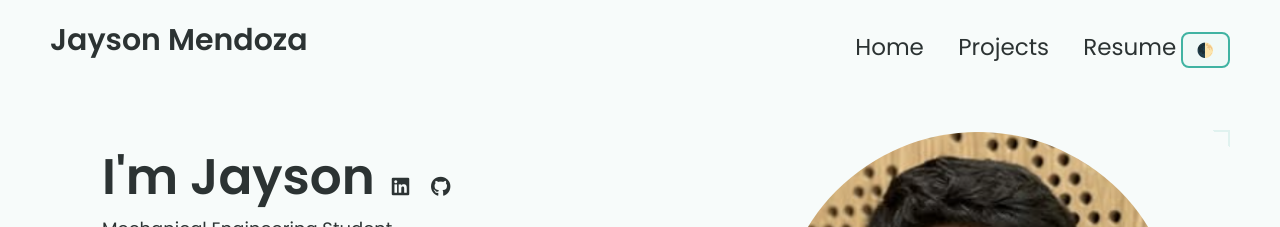
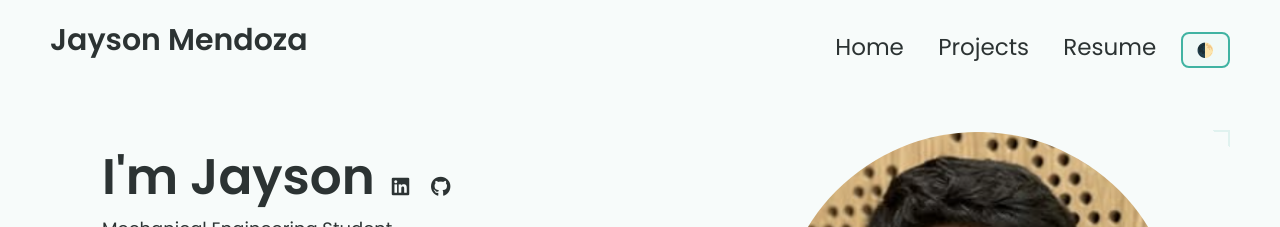
Before and after one commit to jaysonmendoza/jaysonmendoza.github.io, a Jekyll site: the page built from index.html, in a window 1280 px wide. Shown: the top 227 px of the page. Built offline with Jekyll 4.4.1, drawn with Linux system fonts in a browser that asks for light colours.

Commit message:
Update styles.css

```diff
--- a/css/styles.css
+++ b/css/styles.css
@@ -1047,3 +1047,25 @@
     background-color: #00bcd4;
     color: #121212;
 }
+.theme-toggle {
+  margin-left: 20px;
+  padding: 6px 12px;
+  background-color: var(--light-background-color);
+  color: var(--text-color);
+  border: 1px solid var(--border-color);
+  border-radius: 5px;
+  cursor: pointer;
+  font-size: 16px;
+  transition: all 0.2s ease-in-out;
+}
+
+body.dark-mode .theme-toggle {
+  background-color: #333;
+  color: #f1f1f1;
+  border-color: #00bcd4;
+}
+
+body.dark-mode .theme-toggle:hover {
+  background-color: #00bcd4;
+  color: #121212;
+}
```
